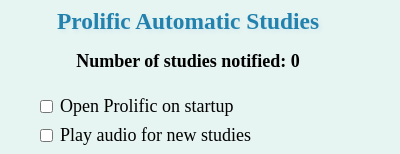
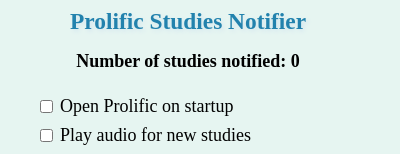
Before and after one commit to spin311/ProlificAutomaticStudies, a browser extension: page popup/popup.html in a window 400 px wide. Shown: the top 154 px of the page. Drawn offline with Linux system fonts and the light colour scheme.

Commit message:
extension rename

```diff
--- a/popup/popup.html
+++ b/popup/popup.html
@@ -5,7 +5,7 @@
     <link href="../styles/popup.css" rel="stylesheet">
 </head>
 <body>
-<h1 class=" mt-2 heading">Prolific Automatic Studies</h1>
+<h1 class=" mt-2 heading">Prolific Studies Notifier</h1>
 
 <h4 class=" text-center mt-2">Number of studies notified: <span id="counter">0</span></h4>
 
```
Also changed, not shown: README.md, manifest.json.
